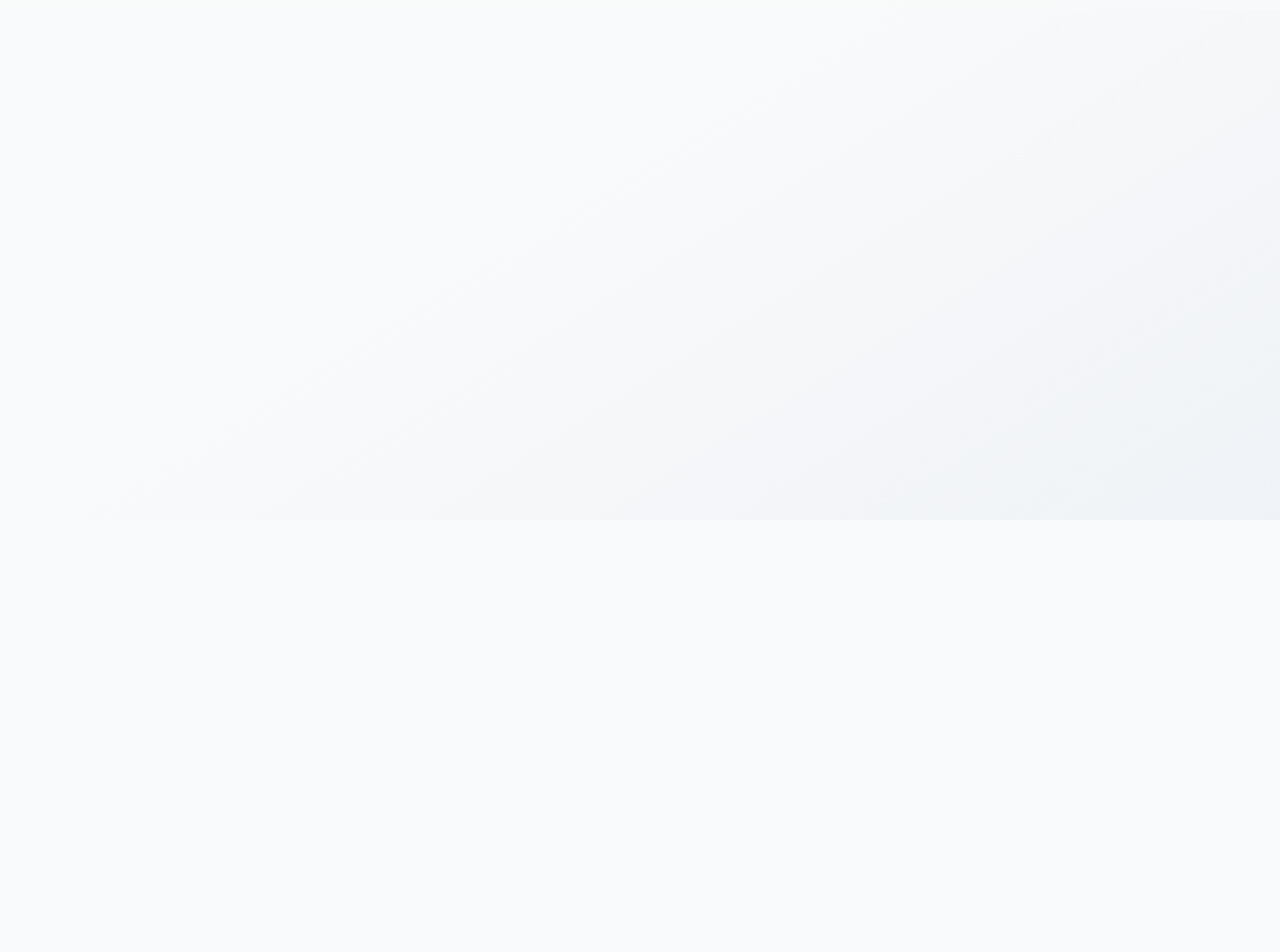
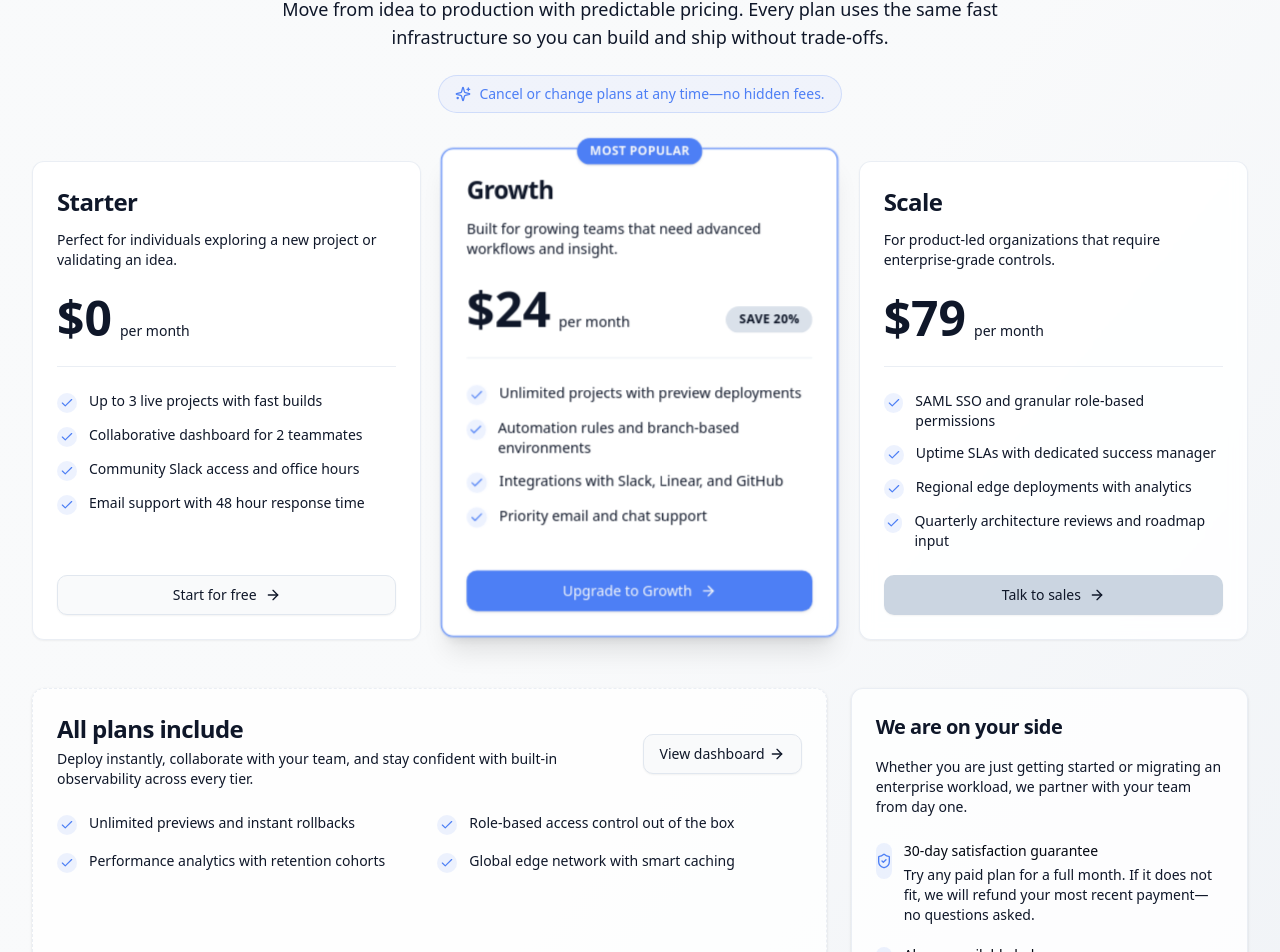
Before and after one commit to minimallyexceptional/vibe-starter, a React (Vite) app: page /pricing in a window 1280 px wide. Shown: the part 280-1232 px from the top of the page. Before the commit the page ends 800 px from the top, so only its background shows below. Built offline with nearby package versions, Linux system fonts and the light colour scheme; no server answers.

Commit message:
feat: add pricing route

```diff
--- a/src/router.tsx
+++ b/src/router.tsx
@@ -18,6 +18,7 @@ import { ModeToggle } from '@/components/mode-toggle'
 
 import { HomeRoute } from './routes/index'
 import { LoginRoute } from './routes/login'
+import { PricingRoute } from './routes/pricing'
 import { SignUpRoute } from './routes/sign-up'
 
 const rootRoute = new RootRoute({
@@ -42,19 +43,30 @@ const rootRoute = new RootRoute({
                 >
                   Overview
                 </Link>
+                <Link
+                  to="/pricing"
+                  className="transition hover:text-foreground"
+                  activeProps={{ className: 'text-foreground transition hover:text-foreground' }}
+                >
+                  Pricing
+                </Link>
                 <SignedOut>
                   <>
                     <Link
                       to="/login"
                       className="transition hover:text-foreground"
-                      activeProps={{ className: 'text-foreground transition hover:text-foreground' }}
+                      activeProps={{
+                        className: 'text-foreground transition hover:text-foreground',
+                      }}
                     >
                       Log in
                     </Link>
                     <Link
                       to="/sign-up"
                       className="transition hover:text-foreground"
-                      activeProps={{ className: 'text-foreground transition hover:text-foreground' }}
+                      activeProps={{
+                        className: 'text-foreground transition hover:text-foreground',
+                      }}
                     >
                       Sign up
                     </Link>
@@ -105,7 +117,10 @@ const rootRoute = new RootRoute({
                 </Button>
               </SignedOut>
               <SignedIn>
-                <UserButton afterSignOutUrl="/" appearance={{ elements: { userButtonAvatarBox: 'h-8 w-8' } }} />
+                <UserButton
+                  afterSignOutUrl="/"
+                  appearance={{ elements: { userButtonAvatarBox: 'h-8 w-8' } }}
+                />
               </SignedIn>
               <ModeToggle />
             </div>
@@ -154,7 +169,13 @@ const signUpRoute = new Route({
   component: SignUpRoute,
 })
 
-const routeTree = rootRoute.addChildren([indexRoute, loginRoute, signUpRoute])
+const pricingRoute = new Route({
+  getParentRoute: () => rootRoute,
+  path: '/pricing',
+  component: PricingRoute,
+})
+
+const routeTree = rootRoute.addChildren([indexRoute, pricingRoute, loginRoute, signUpRoute])
 
 const router = createRouter({ routeTree })
 
--- /dev/null
+++ b/src/routes/pricing.tsx
@@ -0,0 +1,233 @@
+import React from 'react'
+import { Link } from '@tanstack/react-router'
+import { ArrowRight, Check, LifeBuoy, ShieldCheck, Sparkles } from 'lucide-react'
+
+import { Badge } from '@/components/ui/badge'
+import { Button } from '@/components/ui/button'
+import {
+  Card,
+  CardContent,
+  CardDescription,
+  CardFooter,
+  CardHeader,
+  CardTitle,
+} from '@/components/ui/card'
+import { cn } from '@/lib/utils'
+
+const plans = [
+  {
+    name: 'Starter',
+    price: '$0',
+    priceSuffix: 'per month',
+    description: 'Perfect for individuals exploring a new project or validating an idea.',
+    features: [
+      'Up to 3 live projects with fast builds',
+      'Collaborative dashboard for 2 teammates',
+      'Community Slack access and office hours',
+      'Email support with 48 hour response time',
+    ],
+    cta: 'Start for free',
+    href: '/sign-up',
+    buttonVariant: 'outline' as const,
+  },
+  {
+    name: 'Growth',
+    price: '$24',
+    priceSuffix: 'per month',
+    description: 'Built for growing teams that need advanced workflows and insight.',
+    features: [
+      'Unlimited projects with preview deployments',
+      'Automation rules and branch-based environments',
+      'Integrations with Slack, Linear, and GitHub',
+      'Priority email and chat support',
+    ],
+    cta: 'Upgrade to Growth',
+    href: '/sign-up',
+    highlighted: true,
+  },
+  {
+    name: 'Scale',
+    price: '$79',
+    priceSuffix: 'per month',
+    description: 'For product-led organizations that require enterprise-grade controls.',
+    features: [
+      'SAML SSO and granular role-based permissions',
+      'Uptime SLAs with dedicated success manager',
+      'Regional edge deployments with analytics',
+      'Quarterly architecture reviews and roadmap input',
+    ],
+    cta: 'Talk to sales',
+    href: 'mailto:hello@example.com',
+    external: true,
+    buttonVariant: 'secondary' as const,
+  },
+]
+
+const guarantees = [
+  {
+    title: '30-day satisfaction guarantee',
+    description:
+      'Try any paid plan for a full month. If it does not fit, we will refund your most recent payment—no questions asked.',
+    icon: ShieldCheck,
+  },
+  {
+    title: 'Always available help',
+    description:
+      'Our global support engineers respond around the clock to keep your deployment pipeline healthy and performant.',
+    icon: LifeBuoy,
+  },
+]
+
+export function PricingRoute() {
+  return (
+    <div className="space-y-12">
+      <section className="mx-auto flex max-w-3xl flex-col items-center gap-6 text-center">
+        <Badge variant="outline" className="border-primary/50 text-primary">
+          Pricing
+        </Badge>
+        <div className="space-y-4">
+          <h1 className="text-3xl font-semibold tracking-tight sm:text-4xl md:text-5xl">
+            Flexible plans that scale with your team
+          </h1>
+          <p className="text-base text-muted-foreground sm:text-lg">
+            Move from idea to production with predictable pricing. Every plan uses the same fast
+            infrastructure so you can build and ship without trade-offs.
+          </p>
+        </div>
+        <div className="inline-flex items-center gap-2 rounded-full border border-primary/20 bg-primary/5 px-4 py-2 text-sm text-primary">
+          <Sparkles className="h-4 w-4" />
+          Cancel or change plans at any time—no hidden fees.
+        </div>
+      </section>
+
+      <section className="grid gap-6 md:grid-cols-3">
+        {plans.map((plan) => (
+          <Card
+            key={plan.name}
+            className={cn(
+              'relative flex h-full flex-col border-muted/70 bg-card/90 shadow-sm backdrop-blur',
+              plan.highlighted &&
+                'border-primary shadow-lg shadow-primary/20 ring-1 ring-primary/30 md:-translate-y-2 md:scale-[1.02] md:shadow-xl',
+            )}
+          >
+            {plan.highlighted ? (
+              <div className="absolute -top-3 left-1/2 w-fit -translate-x-1/2">
+                <Badge className="bg-primary text-primary-foreground shadow">Most popular</Badge>
+              </div>
+            ) : null}
+
+            <CardHeader className="space-y-3">
+              <CardTitle className="text-2xl">{plan.name}</CardTitle>
+              <CardDescription>{plan.description}</CardDescription>
+            </CardHeader>
+            <CardContent className="flex flex-1 flex-col gap-6">
+              <div className="flex items-end justify-between">
+                <div className="flex items-baseline gap-2">
+                  <span className="text-4xl font-semibold sm:text-5xl">{plan.price}</span>
+                  <span className="text-sm font-medium text-muted-foreground">
+                    {plan.priceSuffix}
+                  </span>
+                </div>
+                {plan.highlighted ? (
+                  <Badge variant="secondary" className="bg-secondary/70 text-secondary-foreground">
+                    Save 20%
+                  </Badge>
+                ) : null}
+              </div>
+              <div className="h-px bg-muted/70" />
+              <ul className="space-y-3 text-sm text-muted-foreground">
+                {plan.features.map((feature) => (
+                  <li key={feature} className="flex gap-3 text-left">
+                    <span className="mt-0.5 inline-flex h-5 w-5 items-center justify-center rounded-full bg-primary/10 text-primary">
+                      <Check className="h-3.5 w-3.5" />
+                    </span>
+                    <span>{feature}</span>
+                  </li>
+                ))}
+              </ul>
+            </CardContent>
+            <CardFooter>
+              <Button className="w-full" variant={plan.buttonVariant ?? 'default'} asChild>
+                {plan.external ? (
+                  <a href={plan.href}>
+                    {plan.cta}
+                    <ArrowRight className="ml-2 h-4 w-4" />
+                  </a>
+                ) : (
+                  <Link to={plan.href}>
+                    {plan.cta}
+                    <ArrowRight className="ml-2 h-4 w-4" />
+                  </Link>
+                )}
+              </Button>
+            </CardFooter>
+          </Card>
+        ))}
+      </section>
+
+      <section className="grid gap-6 md:grid-cols-[2fr,1fr]">
+        <Card className="border-dashed border-muted/70 bg-card/80">
+          <CardHeader className="flex flex-col gap-3 sm:flex-row sm:items-center sm:justify-between">
+            <div className="space-y-1">
+              <CardTitle className="text-2xl">All plans include</CardTitle>
+              <CardDescription>
+                Deploy instantly, collaborate with your team, and stay confident with built-in
+                observability across every tier.
+              </CardDescription>
+            </div>
+            <Button variant="outline" asChild>
+              <Link to="/login" className="flex items-center gap-1">
+                View dashboard
+                <ArrowRight className="h-4 w-4" />
+              </Link>
+            </Button>
+          </CardHeader>
+          <CardContent className="grid gap-4 sm:grid-cols-2">
+            {[
+              'Unlimited previews and instant rollbacks',
+              'Role-based access control out of the box',
+              'Performance analytics with retention cohorts',
+              'Global edge network with smart caching',
+            ].map((benefit) => (
+              <div key={benefit} className="flex items-start gap-3 text-sm text-muted-foreground">
+                <span className="mt-0.5 inline-flex h-5 w-5 items-center justify-center rounded-full bg-primary/10 text-primary">
+                  <Check className="h-3.5 w-3.5" />
+                </span>
+                <span>{benefit}</span>
+              </div>
+            ))}
+          </CardContent>
+        </Card>
+        <Card className="border-muted/70 bg-card/80">
+          <CardHeader className="space-y-4">
+            <CardTitle className="text-xl">We are on your side</CardTitle>
+            <CardDescription>
+              Whether you are just getting started or migrating an enterprise workload, we partner
+              with your team from day one.
+            </CardDescription>
+          </CardHeader>
+          <CardContent className="space-y-5">
+            {guarantees.map((guarantee) => (
+              <div key={guarantee.title} className="flex gap-3 text-sm text-muted-foreground">
+                <span className="mt-0.5 inline-flex h-9 w-9 items-center justify-center rounded-full bg-primary/10 text-primary">
+                  <guarantee.icon className="h-4 w-4" />
+                </span>
+                <div className="space-y-1">
+                  <p className="font-medium text-foreground">{guarantee.title}</p>
+                  <p>{guarantee.description}</p>
+                </div>
+              </div>
+            ))}
+          </CardContent>
+          <CardFooter>
+            <Button className="w-full" variant="secondary" asChild>
+              <Link to="/sign-up">Chat with our team</Link>
+            </Button>
+          </CardFooter>
+        </Card>
+      </section>
+    </div>
+  )
+}
+
+export default PricingRoute
```
